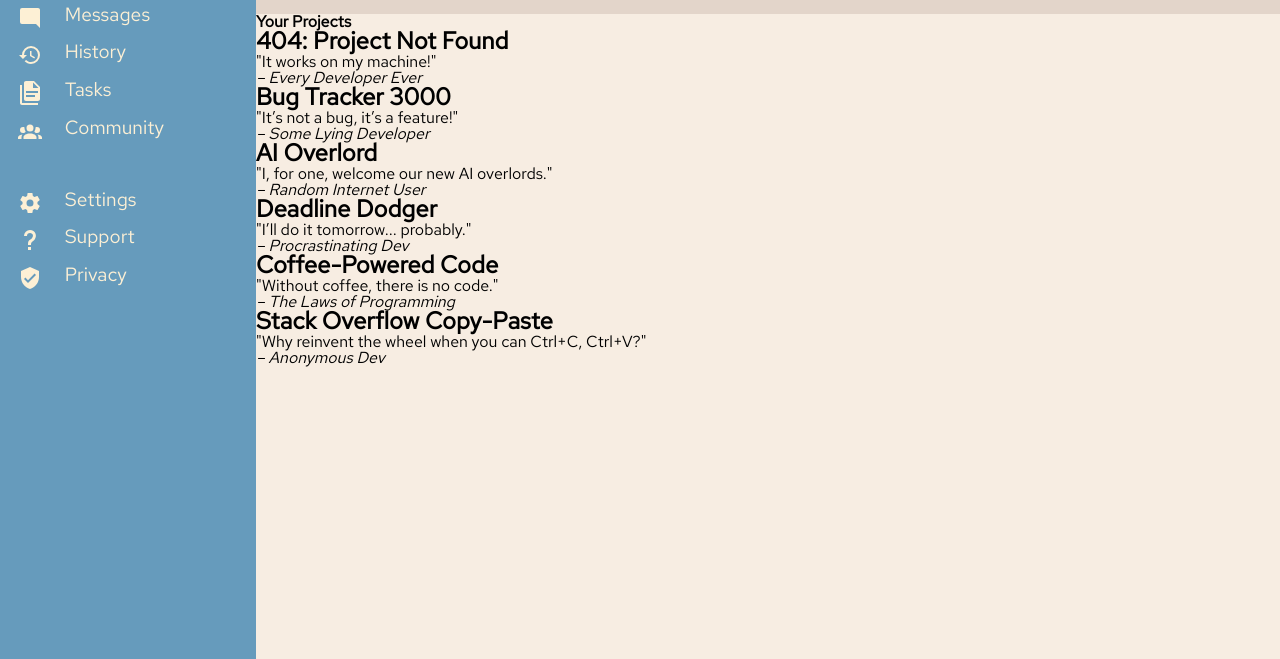
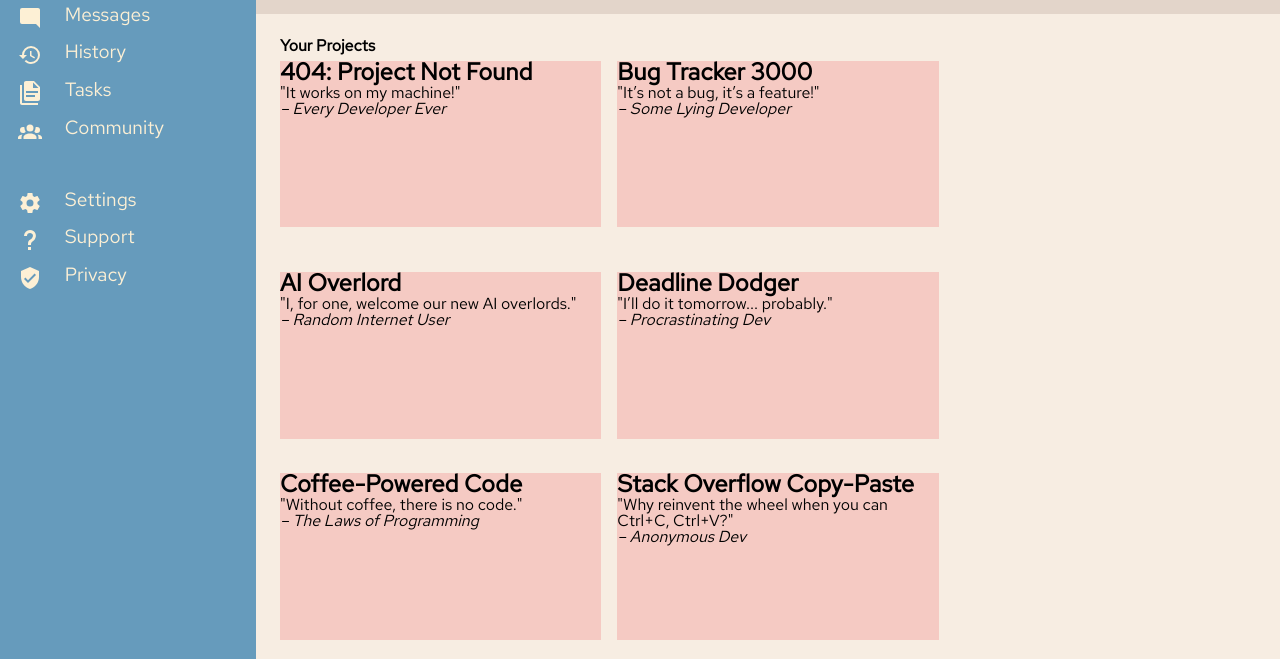
Before and after one commit to mn-chetan/web-dev-projects, a plain HTML site: page Odin-Projects/Admin-Dashboard/index.html in a window 1280 px wide. Shown: the part 147-806 px from the top of the page. Drawn offline with Linux system fonts and the light colour scheme.

Commit message:
Add grid layout and styling for project cards in Admin Dashboard

```diff
--- a/Odin-Projects/Admin-Dashboard/style.css
+++ b/Odin-Projects/Admin-Dashboard/style.css
@@ -200,3 +200,24 @@
   display: grid;
   grid-template-columns: 2fr 1fr;
 }
+
+.projects {
+  display: grid;
+  grid-template-columns: 1fr 1fr;
+  grid-template-rows: auto 1fr 1fr 1fr;
+  margin: 1.5rem 0 0 1.5rem;
+  gap: 1rem;
+}
+
+.projects strong {
+  grid-column: 1 / -1;
+}
+
+.card {
+  background-color: #f5cac3;
+  height: 90%;
+}
+
+.card:nth-of-type(1), .card:nth-of-type(2) {
+  margin-top: -0.6rem;
+}
```
